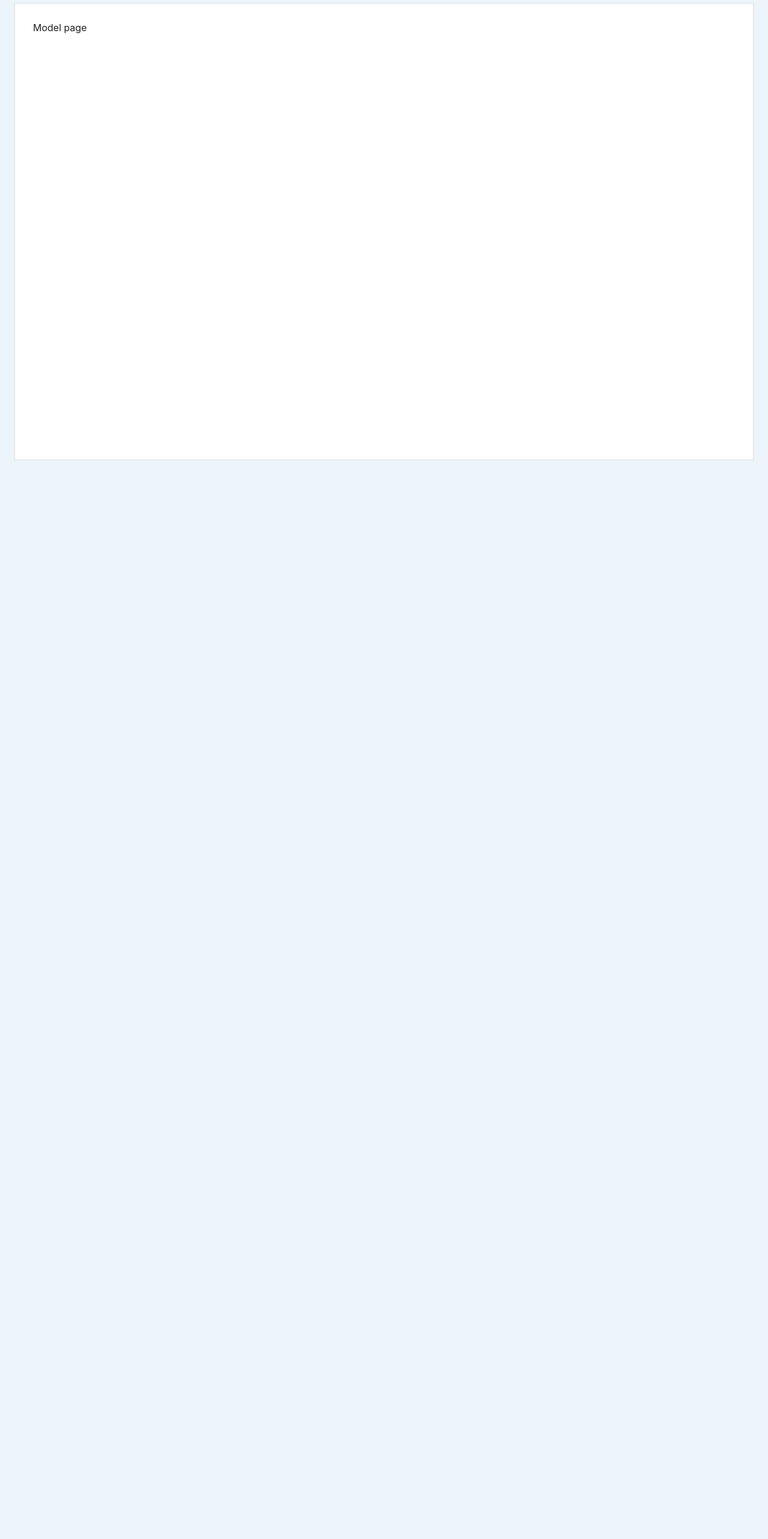
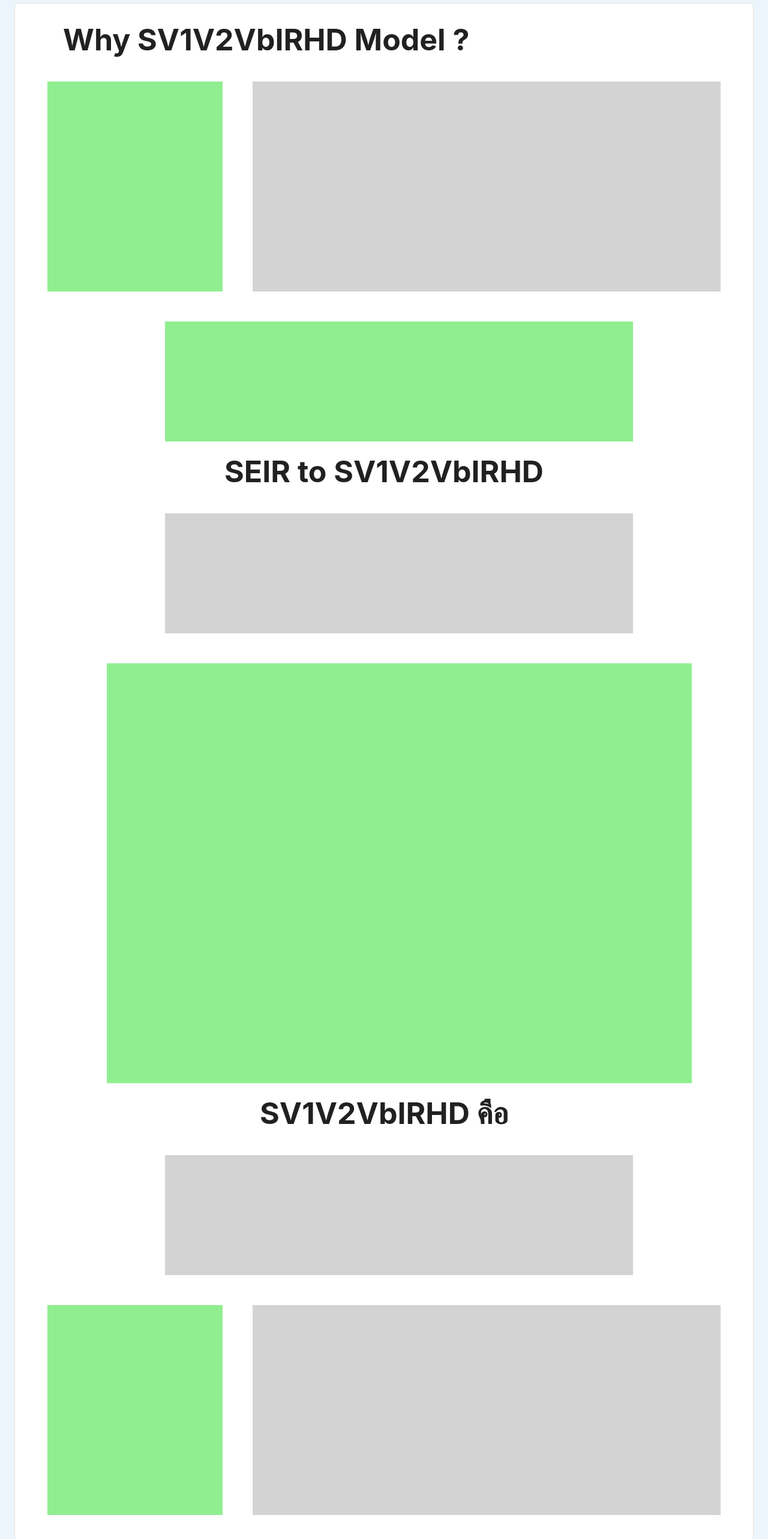
Before and after one commit to Sophon-Kr/covidmodel, a React (Create React App) app: page /modelpage in a window 1280 px wide. Shown: the part 100-2666 px from the top of the page at 60% size. Before the commit the page ends 867 px from the top, so only its background shows below. Built offline with nearby package versions, Linux system fonts and the light colour scheme.

Commit message:
add model description

```diff
--- /dev/null
+++ b/src/components/Modelpage/DescriptionS.jsx
@@ -0,0 +1,43 @@
+import React from "react";
+import { connect } from "react-redux";
+import Grid from "@mui/material/Grid";
+
+export const DescriptionS = (props) => {
+  return (
+    <Grid style={{ marginTop: 50 }}>
+      <Grid
+        container
+        direction="row"
+        justifyContent="center"
+        alignItems="center"
+      >
+        <Grid
+          item
+          xs={3}
+          md={3}
+          lg={3}
+          xl={3}
+          style={{ backgroundColor: "lightgreen", minHeight: 350 }}
+        ></Grid>
+        <Grid
+          item
+          xs={8}
+          md={8}
+          lg={8}
+          xl={8}
+          style={{
+            backgroundColor: "lightgrey",
+            minHeight: 350,
+            marginLeft: 50,
+          }}
+        ></Grid>
+      </Grid>
+    </Grid>
+  );
+};
+
+const mapStateToProps = (state) => ({});
+
+const mapDispatchToProps = {};
+
+export default connect(mapStateToProps, mapDispatchToProps)(DescriptionS);
--- /dev/null
+++ b/src/components/Modelpage/DescriptionV1.jsx
@@ -0,0 +1,46 @@
+import React from "react";
+import { connect } from "react-redux";
+import Grid from "@mui/material/Grid";
+
+export const DescriptionV1 = (props) => {
+  return (
+    <Grid style={{ marginTop: 50 }}>
+      <Grid
+        container
+        direction="row"
+        justifyContent="center"
+        alignItems="center"
+      >
+        <Grid
+          item
+          xs={8}
+          md={8}
+          lg={8}
+          xl={8}
+          style={{
+            backgroundColor: "lightgrey",
+            minHeight: 350,
+          }}
+        ></Grid>
+        <Grid
+          item
+          xs={3}
+          md={3}
+          lg={3}
+          xl={3}
+          style={{
+            backgroundColor: "lightgreen",
+            minHeight: 350,
+            marginLeft: 50,
+          }}
+        ></Grid>
+      </Grid>
+    </Grid>
+  );
+};
+
+const mapStateToProps = (state) => ({});
+
+const mapDispatchToProps = {};
+
+export default connect(mapStateToProps, mapDispatchToProps)(DescriptionV1);
--- /dev/null
+++ b/src/components/Modelpage/Evolution.jsx
@@ -0,0 +1,65 @@
+import React from "react";
+import { connect } from "react-redux";
+import Grid from "@mui/material/Grid";
+
+export const Evolution = (props) => {
+  return (
+    <Grid style={{ marginTop: 50 }}>
+      <Grid
+        container
+        direction="row"
+        justifyContent="center"
+        alignItems="center"
+      >
+        <Grid
+          item
+          xs={8}
+          md={8}
+          lg={8}
+          xl={8}
+          style={{
+            backgroundColor: "lightgreen",
+            minHeight: 200,
+            marginLeft: 50,
+          }}
+        ></Grid>
+      </Grid>
+      <Grid
+        style={{
+          minHeight: 100,
+          fontWeight: "bold",
+          fontSize: 50,
+          textAlign: "center",
+          marginTop: 20,
+        }}
+      >
+        SEIR to SV1V2VbIRHD
+      </Grid>
+      <Grid
+        container
+        direction="row"
+        justifyContent="center"
+        alignItems="center"
+      >
+        <Grid
+          item
+          xs={8}
+          md={8}
+          lg={8}
+          xl={8}
+          style={{
+            backgroundColor: "lightgrey",
+            minHeight: 200,
+            marginLeft: 50,
+          }}
+        ></Grid>
+      </Grid>
+    </Grid>
+  );
+};
+
+const mapStateToProps = (state) => ({});
+
+const mapDispatchToProps = {};
+
+export default connect(mapStateToProps, mapDispatchToProps)(Evolution);
--- /dev/null
+++ b/src/components/Modelpage/ModelPart.jsx
@@ -0,0 +1,65 @@
+import React from "react";
+import { connect } from "react-redux";
+import Grid from "@mui/material/Grid";
+
+export const ModelPart = (props) => {
+  return (
+    <Grid style={{ marginTop: 50 }}>
+      <Grid
+        container
+        direction="row"
+        justifyContent="center"
+        alignItems="center"
+      >
+        <Grid
+          item
+          xs={10}
+          md={10}
+          lg={10}
+          xl={10}
+          style={{
+            backgroundColor: "lightgreen",
+            minHeight: 700,
+            marginLeft: 50,
+          }}
+        ></Grid>
+      </Grid>
+      <Grid
+        style={{
+          minHeight: 100,
+          fontWeight: "bold",
+          fontSize: 50,
+          textAlign: "center",
+          marginTop: 20,
+        }}
+      >
+        SV1V2VbIRHD คือ
+      </Grid>
+      <Grid
+        container
+        direction="row"
+        justifyContent="center"
+        alignItems="center"
+      >
+        <Grid
+          item
+          xs={8}
+          md={8}
+          lg={8}
+          xl={8}
+          style={{
+            backgroundColor: "lightgrey",
+            minHeight: 200,
+            marginLeft: 50,
+          }}
+        ></Grid>
+      </Grid>
+    </Grid>
+  );
+};
+
+const mapStateToProps = (state) => ({});
+
+const mapDispatchToProps = {};
+
+export default connect(mapStateToProps, mapDispatchToProps)(ModelPart);
--- /dev/null
+++ b/src/components/Modelpage/Why.jsx
@@ -0,0 +1,56 @@
+import React from "react";
+import { connect } from "react-redux";
+import Grid from "@mui/material/Grid";
+
+export const Why = (props) => {
+  return (
+    <Grid
+
+    // style={{ backgroundColor: "grey" }}
+    >
+      <Grid
+        style={{
+          minHeight: 100,
+          fontWeight: "bold",
+          fontSize: 50,
+          marginLeft: 50,
+        }}
+      >
+        Why SV1V2VbIRHD Model ?
+      </Grid>
+      <Grid
+        container
+        direction="row"
+        justifyContent="center"
+        alignItems="center"
+      >
+        <Grid
+          item
+          xs={3}
+          md={3}
+          lg={3}
+          xl={3}
+          style={{ backgroundColor: "lightgreen", minHeight: 350 }}
+        ></Grid>
+        <Grid
+          item
+          xs={8}
+          md={8}
+          lg={8}
+          xl={8}
+          style={{
+            backgroundColor: "lightgrey",
+            minHeight: 350,
+            marginLeft: 50,
+          }}
+        ></Grid>
+      </Grid>
+    </Grid>
+  );
+};
+
+const mapStateToProps = (state) => ({});
+
+const mapDispatchToProps = {};
+
+export default connect(mapStateToProps, mapDispatchToProps)(Why);
--- a/src/page/Modelpage.jsx
+++ b/src/page/Modelpage.jsx
@@ -6,9 +6,15 @@ import Typography from "@mui/material/Typography";
 import MainGraph from "../components/Graph/MainGraph";
 import Grid from "@mui/material/Grid";
 
+import Why from "../components/Modelpage/Why";
+import Evolution from "../components/Modelpage/Evolution";
+import ModelPart from "../components/Modelpage/ModelPart";
+import DescriptionS from "../components/Modelpage/DescriptionS";
+import DescriptionV1 from "../components/Modelpage/DescriptionV1";
+
 export const Modelpage = (props) => {
   return (
-    <Container maxWidth="xxl" style={{ marginTop: 75 }}>
+    <Container maxWidth="xxl" style={{ marginTop: 75, marginBottom: 35 }}>
       <Container maxWidth="xxl" style={{ paddingTop: 30 }} disableGutters>
         <Paper
           style={{
@@ -18,7 +24,11 @@ export const Modelpage = (props) => {
           variant="outlined"
           square
         >
-          Model page
+          <Why />
+          <Evolution />
+          <ModelPart />
+          <DescriptionS />
+          <DescriptionV1 />
         </Paper>
       </Container>
     </Container>
```
